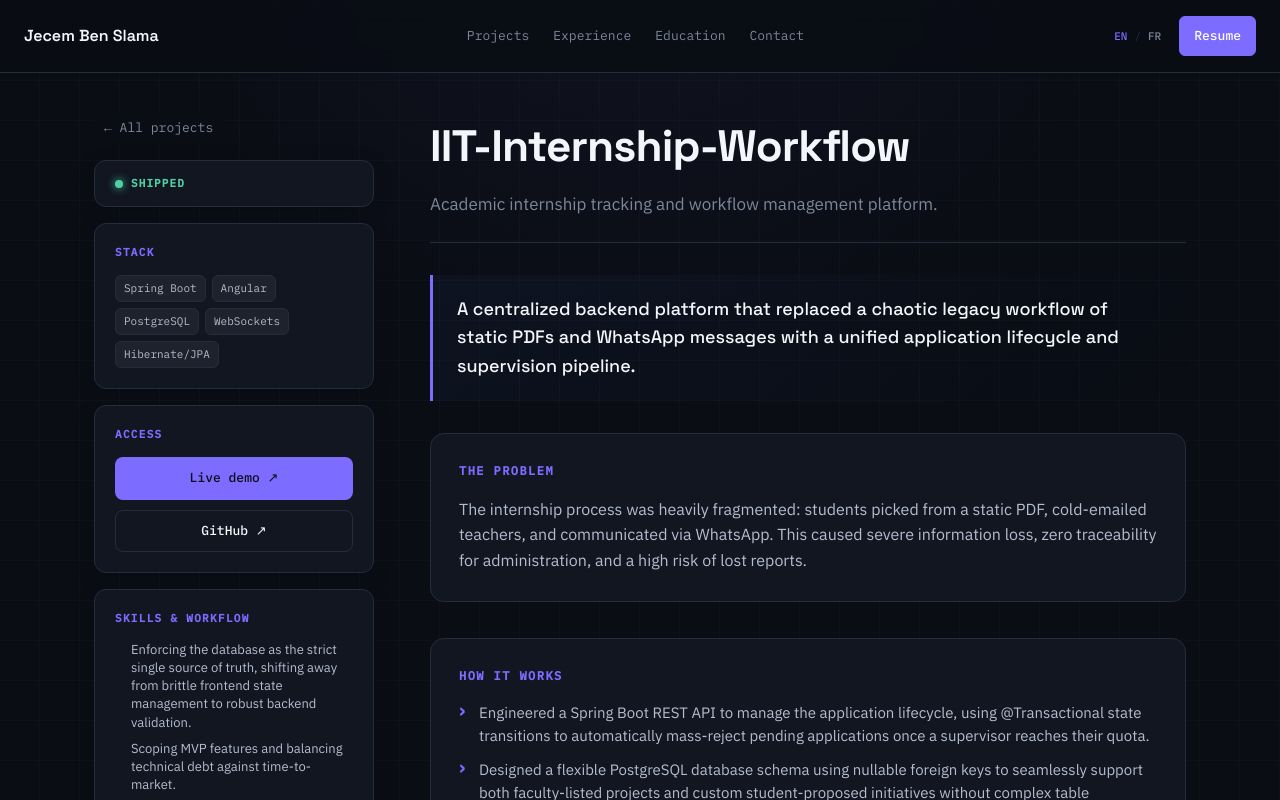
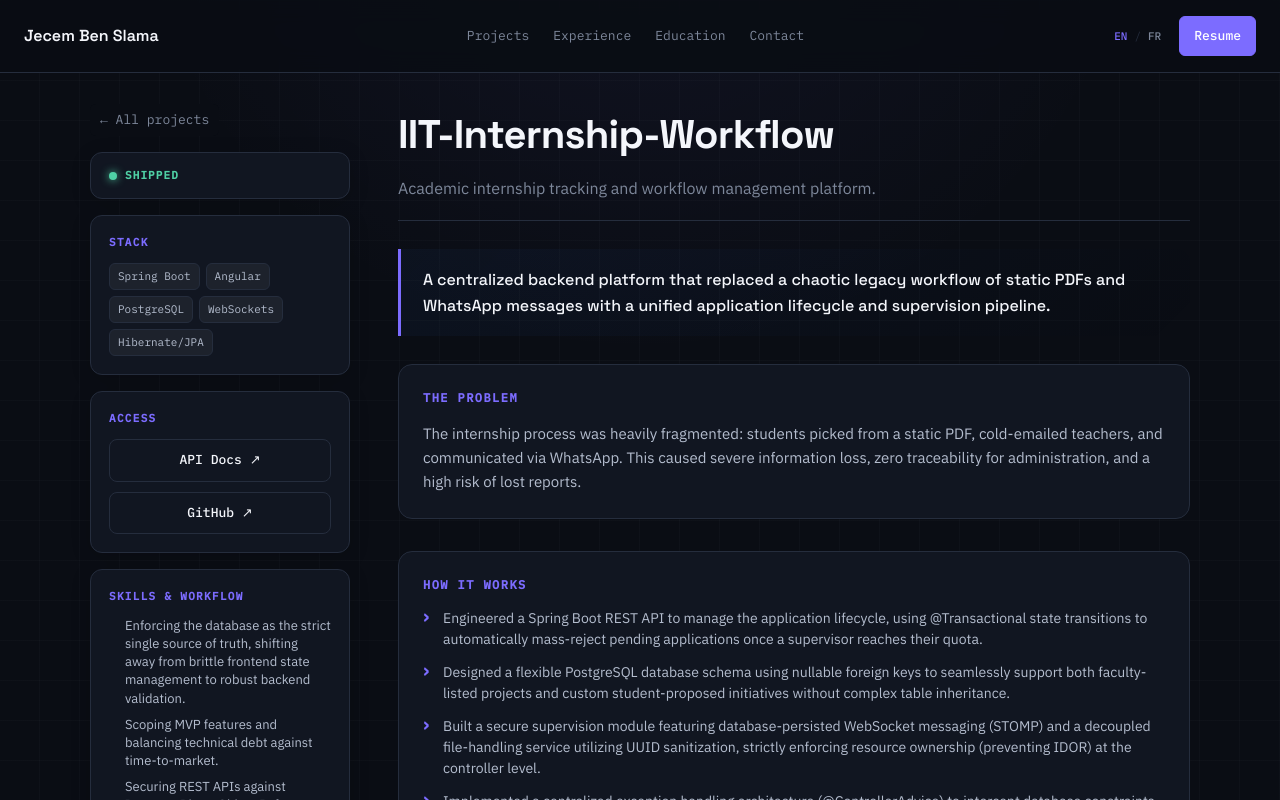
Before and after one commit to jecem-ben-slama/portfoliov2, an Angular app: page /projects/IIT-Internship-Workflow in a window 1280 px wide. Built offline with nearby package versions, Linux system fonts and the light colour scheme.

Commit message:
enhance project detail page with API documentation link and improve layout styles

```diff
--- a/src/app/core/data/projects.data.ts
+++ b/src/app/core/data/projects.data.ts
@@ -440,8 +440,10 @@ export const PROJECTS: Project[] = [
       'WebSockets',
       'Hibernate/JPA',
     ],
-    demoUrl: 'https://loom.com/share/your-2-min-demo-video-link',
+    demoUrl: '',
     releaseUrl: '',
+    apiUrl:
+      'https://iit-851148.docs.buildwithfern.com/internship-manager/introduction',
     githubUrl: 'https://github.com/jecem-ben-slama/applyflow',
     image: 'assets/applyflow/logo.svg',
     screenshots: [
--- a/src/app/core/i18n/en.ts
+++ b/src/app/core/i18n/en.ts
@@ -42,6 +42,7 @@ export const en = {
     launchDemo: 'Launch Emulator',
     closeDemo: 'Close Emulator',
     github: 'GitHub',
+    apiDocs: 'API Docs',
     access: 'Access',
     stack: 'Stack',
     problem: 'The problem',
--- a/src/app/core/i18n/fr.ts
+++ b/src/app/core/i18n/fr.ts
@@ -42,6 +42,7 @@ export const fr = {
     launchDemo: "Lancer l'émulateur",
     closeDemo: "Fermer l'émulateur",
     github: 'GitHub',
+    apiDocs: 'Docs API',
     access: 'Accès',
     stack: 'Technologies',
     problem: 'Le problème',
--- a/src/app/core/models/project.model.ts
+++ b/src/app/core/models/project.model.ts
@@ -35,6 +35,7 @@ export interface Project {
   releaseUrl?: string;
   appetizeUrl?: string;
   githubUrl?: string;
+  apiUrl?: string;
   image?: string;
   screenshots?: ProjectScreenshot[];
 
--- a/src/app/features/projects/project-detail/project-detail.component.html
+++ b/src/app/features/projects/project-detail/project-detail.component.html
@@ -33,7 +33,7 @@
           </div>
 
           <div class="sidebar-card links-card"
-            *ngIf="project.demoUrl || project.releaseUrl || project.appetizeUrl || project.githubUrl">
+            *ngIf="project.demoUrl || project.releaseUrl || project.appetizeUrl || project.githubUrl || project.apiUrl">
 
             <h3 class="side-heading">{{ i18n.t('projects.access') }}</h3>
 
@@ -53,6 +53,10 @@
                 ? i18n.t('projects.closeDemo')
                 : i18n.t('projects.launchDemo') }}
               </button>
+
+              <a *ngIf="project.apiUrl" [href]="project.apiUrl" target="_blank" rel="noopener" class="btn">
+                {{ i18n.t('projects.apiDocs') || 'API Docs' }} &nearr;
+              </a>
 
               <a *ngIf="project.githubUrl" [href]="project.githubUrl" target="_blank" rel="noopener" class="btn">
                 {{ i18n.t('projects.github') }} &nearr;
--- a/src/app/features/projects/project-detail/project-detail.component.scss
+++ b/src/app/features/projects/project-detail/project-detail.component.scss
@@ -1,5 +1,5 @@
 /* ==========================================================
-   GLOBAL RESET (fixes mobile edge-overflow bug)
+   GLOBAL RESET & LAYOUT FIXES
    ========================================================== */
 
 *,
@@ -10,41 +10,36 @@
 
 body {
   overflow-x: hidden;
+  width: 100%;
 }
 
 .detail-page {
   max-width: 1140px;
   width: 100%;
   margin: 0 auto;
-  padding: 48px 24px 120px;
+  padding: 40px 20px 100px;
+  box-sizing: border-box;
 }
 
 /* ---------- Split layout ---------- */
 
 .split {
   display: grid;
-  grid-template-columns: 280px 1fr;
-  column-gap: 56px;
+  grid-template-columns: 260px 1fr;
+  column-gap: 48px;
   align-items: start;
+  min-width: 0;
 }
 
-/*
- * Back button + sidebar stay together.
- *
- * Navbar height = 64px.
- * 16px extra spacing gives us:
- * 64px navbar + 16px gap = 80px.
- */
 .left-column {
   position: sticky;
   top: 80px;
   align-self: start;
-
   display: flex;
   flex-direction: column;
   gap: 16px;
-
   z-index: 20;
+  min-width: 0;
 }
 
 /* ---------- Back link ---------- */
@@ -53,31 +48,20 @@ body {
   display: inline-flex;
   align-items: center;
   gap: 8px;
-
   width: max-content;
-
+  max-width: 100%;
   font-family: 'IBM Plex Mono', monospace;
   font-size: 13px;
-
   color: var(--muted);
   text-decoration: none;
-
   margin: 0;
-
-  transition:
-    color 0.2s ease,
-    transform 0.2s ease;
-
-  /*
-   * The background is useful because the navbar/content
-   * can scroll behind the sticky column.
-   */
+  transition: color 0.2s ease, transform 0.2s ease;
   background: var(--ink, rgba(10, 10, 10, 0.88));
   backdrop-filter: blur(8px);
   -webkit-backdrop-filter: blur(8px);
-
   padding: 6px 10px;
   border-radius: 6px;
+  overflow-wrap: break-word;
 }
 
 .back-link:hover {
@@ -91,31 +75,21 @@ body {
   display: flex;
   flex-direction: column;
   gap: 16px;
+  min-width: 0;
 }
 
-/* ---------- Sidebar cards ---------- */
-
 .sidebar-card {
-  background: var(
-    --ink-raised,
-    rgba(255, 255, 255, 0.02)
-  );
-
-  border: 1px solid var(
-    --line,
-    rgba(255, 255, 255, 0.08)
-  );
-
+  background: var(--ink-raised, rgba(255, 255, 255, 0.02));
+  border: 1px solid var(--line, rgba(255, 255, 255, 0.08));
   border-radius: 12px;
-
-  padding: 20px;
-
+  padding: 18px;
   box-shadow: 0 4px 20px rgba(0, 0, 0, 0.15);
+  overflow-wrap: break-word;
+  word-break: break-word;
 }
 
 .status-card {
-  padding: 14px 20px;
-
+  padding: 14px 18px;
   display: flex;
   align-items: center;
 }
@@ -124,40 +98,24 @@ body {
   display: inline-flex;
   align-items: center;
   gap: 8px;
-
   font-family: 'IBM Plex Mono', monospace;
   font-size: 11px;
-
   letter-spacing: 0.1em;
   text-transform: uppercase;
-
   font-weight: 600;
 }
 
 .status-dot {
   width: 8px;
   height: 8px;
-
   border-radius: 50%;
-
   background: currentColor;
-
   box-shadow: 0 0 8px currentColor;
 }
 
-.status.active {
-  color: var(--state, #10B981);
-}
-
-.status.progress {
-  color: var(--signal, #3B82F6);
-}
-
-.status.draft {
-  color: var(--muted, #6B7280);
-}
-
-/* ---------- Sidebar links ---------- */
+.status.active { color: var(--state, #10B981); }
+.status.progress { color: var(--signal, #3B82F6); }
+.status.draft { color: var(--muted, #6B7280); }
 
 .links {
   display: flex;
@@ -170,25 +128,17 @@ body {
   display: flex;
   justify-content: center;
   align-items: center;
-
   width: 100%;
-
   text-align: center;
-
   padding: 10px 16px;
-
   border-radius: 8px;
-
   font-size: 13px;
   font-family: 'IBM Plex Mono', monospace;
-
   text-decoration: none;
   font-weight: 500;
-
-  transition:
-    background 0.2s,
-    transform 0.1s,
-    border-color 0.2s;
+  transition: background 0.2s, transform 0.1s, border-color 0.2s;
+  overflow-wrap: break-word;
+  word-break: break-word;
 }
 
 .links .btn.primary {
@@ -204,9 +154,7 @@ body {
 .links .btn.secondary,
 .links .btn:not(.primary) {
   background: transparent;
-
   border: 1px solid var(--line);
-
   color: var(--paper, #fff);
 }
 
@@ -216,23 +164,14 @@ body {
   color: var(--signal);
 }
 
-/* ---------- Sidebar headings ---------- */
-
 .side-heading {
   font-family: 'IBM Plex Mono', monospace;
-
   font-size: 11px;
-
   letter-spacing: 0.12em;
-
   text-transform: uppercase;
-
   color: var(--signal);
-
-  margin: 0 0 14px 0;
+  margin: 0 0 12px 0;
 }
-
-/* ---------- Tags ---------- */
 
 .tags {
   display: flex;
@@ -242,122 +181,86 @@ body {
 
 .tag {
   font-family: 'IBM Plex Mono', monospace;
-
   font-size: 11px;
-
   padding: 4px 8px;
-
   background: rgba(255, 255, 255, 0.05);
-
   border: 1px solid var(--line);
-
   border-radius: 6px;
-
   color: var(--paper-dim, #ccc);
+  overflow-wrap: break-word;
 }
-
-/* ---------- Sidebar list ---------- */
 
 .sidebar-list {
   margin: 0;
-
   padding-left: 16px;
-
   font-size: 13px;
-
   color: var(--paper-dim);
-
   display: flex;
   flex-direction: column;
-
   gap: 8px;
 }
 
 .sidebar-list li {
   line-height: 1.4;
+  overflow-wrap: break-word;
+  word-break: break-word;
 }
 
-/* ---------- Practices visibility ---------- */
-
-.desktop-practices {
-  display: block;
-}
-
-.mobile-practices {
-  display: none;
-}
+.desktop-practices { display: block; }
+.mobile-practices { display: none; }
 
 /* ---------- Main content ---------- */
 
 .main {
   display: flex;
   flex-direction: column;
-  gap: 32px;
-  min-width: 0; /* prevents grid/flex children from forcing overflow */
+  gap: 28px;
+  min-width: 0;
 }
 
 .main-header {
   border-bottom: 1px solid var(--line);
-  padding-bottom: 24px;
+  padding-bottom: 20px;
+  min-width: 0;
 }
 
 .main h1 {
-  font-size: clamp(32px, 4vw, 44px);
-
+  font-size: clamp(24px, 3.5vw, 40px);
   font-weight: 700;
-
   letter-spacing: -0.02em;
-
-  margin: 0 0 12px 0;
-
+  margin: 0 0 10px 0;
   color: var(--paper);
-
   overflow-wrap: break-word;
   word-break: break-word;
 }
 
 .tagline {
   color: var(--muted);
-
-  font-size: 17px;
-
+  font-size: 16px;
   line-height: 1.5;
-
   margin: 0;
-
   overflow-wrap: break-word;
+  word-break: break-word;
 }
 
 /* ---------- Hook ---------- */
 
 .hook-card {
-  background:
-    linear-gradient(
-      135deg,
-      rgba(59, 130, 246, 0.05),
-      transparent
-    );
-
+  background: linear-gradient(135deg, rgba(59, 130, 246, 0.05), transparent);
   border-left: 3px solid var(--signal);
-
   border-radius: 0 12px 12px 0;
-
-  padding: 20px 24px;
+  padding: 18px 22px;
+  min-width: 0;
+  overflow: hidden;
 }
 
 .hook {
   font-family: 'Space Grotesk', sans-serif;
-
-  font-size: 18px;
-
+  font-size: 16px;
   font-weight: 500;
-
   line-height: 1.6;
-
   color: var(--paper);
-
   margin: 0;
-
   overflow-wrap: break-word;
   word-break: break-word;
 }
@@ -366,29 +269,19 @@ body {
 
 .emulator-wrapper {
   display: flex;
-
   justify-content: center;
-
   background: var(--ink-raised);
-
   border: 1px solid var(--line);
-
   border-radius: 16px;
-
-  padding: 24px;
-
-  margin: 8px 0;
-
-  overflow-x: auto; /* lets the fixed-width iframe scroll instead of blowing out the page */
+  padding: 20px;
+  margin: 6px 0;
+  overflow-x: auto;
 }
 
 .emulator-container {
   border-radius: 12px;
-
   overflow: hidden;
-
   box-shadow: 0 20px 40px rgba(0, 0, 0, 0.4);
-
   flex-shrink: 0;
 }
 
@@ -396,105 +289,77 @@ body {
 
 .content-sections {
   display: flex;
-
   flex-direction: column;
-
-  gap: 36px;
+  gap: 32px;
+  min-width: 0;
 }
 
 .block {
-  background:
-    var(
-      --ink-raised,
-      rgba(255, 255, 255, 0.01)
-    );
-
-  border: 1px solid
-    var(
-      --line,
-      rgba(255, 255, 255, 0.05)
-    );
-
+  background: var(--ink-raised, rgba(255, 255, 255, 0.01));
+  border: 1px solid var(--line, rgba(255, 255, 255, 0.05));
   border-radius: 14px;
-
-  padding: 28px;
+  padding: 24px;
+  min-width: 0;
+  overflow-wrap: break-word;
+  word-break: break-word;
 }
 
 .block h3 {
   font-family: 'IBM Plex Mono', monospace;
-
   font-size: 12px;
-
   letter-spacing: 0.12em;
-
   text-transform: uppercase;
-
   color: var(--signal);
-
-  margin: 0 0 16px 0;
-
+  margin: 0 0 14px 0;
   display: flex;
-
   align-items: center;
-
   gap: 8px;
 }
 
 .block p {
   margin: 0;
-
-  font-size: 16px;
-
+  font-size: 15px;
   line-height: 1.6;
-
   color: var(--paper-dim, #d1d5db);
-
   overflow-wrap: break-word;
+  word-break: break-word;
 }
 
 /* ---------- Styled lists ---------- */
 
 .styled-list {
   margin: 0;
-
   padding-left: 0;
-
   list-style: none;
-
   display: flex;
-
   flex-direction: column;
-
   gap: 12px;
 }
 
 .styled-list li {
   position: relative;
+  padding-left: 20px;
+  font-size: 14px;
+  line-height: 1.5;
+  color: var(--paper-dim);
+  overflow-wrap: break-word;
+  word-break: break-word;
+}
 
-  padding-left: 20px;
-
-  font-size: 15px;
-
-  line-height: 1.5;
-
-  color: var(--paper-dim);
-
+.styled-list li span {
   overflow-wrap: break-word;
+  word-break: break-word;
+  display: inline-block;
+  max-width: 100%;
 }
 
 .styled-list li::before {
   content: "›";
-
   position: absolute;
-
   left: 0;
-
   color: var(--signal);
-
   font-weight: bold;
-
   font-size: 18px;
-
   line-height: 1;
 }
 
@@ -502,36 +367,28 @@ body {
 
 .proud-list {
   margin: 0;
-
   padding: 0;
-
   list-style: none;
-
   display: flex;
-
   flex-direction: column;
-
-  gap: 16px;
+  gap: 14px;
 }
 
 .proud-list li {
   background: rgba(255, 255, 255, 0.02);
-
   border: 1px solid var(--line);
-
   border-radius: 8px;
-
-  padding: 16px;
+  padding: 14px;
+  overflow-wrap: break-word;
+  word-break: break-word;
 }
 
 .proud-title {
-  font-size: 15px;
-
+  font-size: 14px;
   color: var(--paper);
-
-  margin-bottom: 6px;
-
+  margin-bottom: 4px;
   overflow-wrap: break-word;
+  word-break: break-word;
 }
 
 .proud-title b {
@@ -539,71 +396,53 @@ body {
 }
 
 .proud-detail {
-  font-size: 14px;
-
+  font-size: 13.5px;
   color: var(--muted);
-
   line-height: 1.5;
-
   overflow-wrap: break-word;
+  word-break: break-word;
 }
 
 /* ---------- Gallery ---------- */
 
 .gallery-heading {
   font-family: 'IBM Plex Mono', monospace;
-
   font-size: 12px;
-
   letter-spacing: 0.12em;
-
   text-transform: uppercase;
-
   color: var(--signal);
-
-  margin: 0 0 16px 0;
+  margin: 0 0 14px 0;
 }
 
 .gallery {
   display: grid;
-
-  grid-template-columns:
-    repeat(auto-fit, minmax(160px, 1fr));
-
+  grid-template-columns: repeat(auto-fit, minmax(150px, 1fr));
   gap: 12px;
-
   max-width: 720px;
+  width: 100%;
 }
 
 .gallery figure {
   margin: 0;
-
   display: flex;
   flex-direction: column;
+  min-width: 0;
 }
 
 .img-container {
   border-radius: 10px;
-
   overflow: hidden;
-
   border: 1px solid var(--line);
-
   background: var(--ink-raised);
-
   aspect-ratio: 4 / 3;
-
   cursor: zoom-in;
 }
 
 .gallery img {
   width: 100%;
   height: 100%;
-
   object-fit: cover;
-
   display: block;
-
   transition: transform 0.3s ease;
 }
 
@@ -612,181 +451,102 @@ body {
 }
 
 .gallery figcaption {
-  font-size: 11.5px;
-
+  font-size: 11px;
   color: var(--muted);
-
   margin-top: 6px;
-
   font-family: 'IBM Plex Mono', monospace;
-
   overflow-wrap: break-word;
 }
 
 .img-placeholder {
   width: 100%;
   height: 100%;
-
   background: var(--ink-raised);
-
   display: flex;
-
   align-items: center;
   justify-content: center;
-
   text-align: center;
-
   padding: 12px;
-
   font-family: 'IBM Plex Mono', monospace;
-
   font-size: 11px;
-
   color: var(--muted);
+  overflow-wrap: break-word;
 }
 
 /* ---------- Lightbox ---------- */
 
 .lightbox {
   position: fixed;
-
   inset: 0;
-
   background: rgba(0, 0, 0, 0.85);
-
   display: flex;
-
   flex-direction: column;
-
   align-items: center;
   justify-content: center;
-
   gap: 16px;
-
   z-index: 1000;
-
-  padding: 40px 24px;
-
+  padding: 40px 20px;
   cursor: zoom-out;
 }
 
 .lightbox img {
   max-width: min(90vw, 900px);
-
   max-height: 80vh;
-
   border-radius: 8px;
-
-  box-shadow:
-    0 20px 60px rgba(0, 0, 0, 0.5);
-
+  box-shadow: 0 20px 60px rgba(0, 0, 0, 0.5);
   cursor: default;
 }
 
 .lightbox figcaption {
   color: var(--paper-dim, #ddd);
-
   font-family: 'IBM Plex Mono', monospace;
-
   font-size: 13px;
-
   text-align: center;
-
   overflow-wrap: break-word;
 }
 
 .lightbox-close {
   position: absolute;
-
   top: 24px;
   right: 24px;
-
   background: none;
-
   border: 1px solid var(--line);
-
   color: var(--paper, #fff);
-
   width: 36px;
   height: 36px;
-
   border-radius: 50%;
-
   font-size: 16px;
-
   cursor: pointer;
-
   display: flex;
-
   align-items: center;
   justify-content: center;
 }
 
 .lightbox-close:hover {
   border-color: var(--signal);
-
   color: var(--signal);
 }
 
-/* ---------- Not found ---------- */
-
-.not-found {
-  text-align: center;
-
-  padding: 120px 24px;
-
-  display: flex;
-
-  flex-direction: column;
-
-  align-items: center;
-
-  gap: 20px;
-}
-
-.not-found p {
-  font-size: 18px;
-
-  color: var(--muted);
-}
-
-.not-found .btn {
-  padding: 10px 20px;
-
-  background: var(--ink-raised);
-
-  border: 1px solid var(--line);
-
-  color: var(--paper);
-
-  border-radius: 8px;
-
-  text-decoration: none;
-
-  font-family: 'IBM Plex Mono', monospace;
-}
-
 /* ==========================================================
-   MOBILE
+   MOBILE BREAKPOINTS
    ========================================================== */
 
 @media (max-width: 900px) {
-
   .split {
     display: flex;
     flex-direction: column;
-    row-gap: 24px;
+    row-gap: 20px;
+    width: 100%;
+    min-width: 0;
   }
 
-  /*
-   * Disable sticky behavior completely on mobile.
-   */
   .left-column {
     position: static;
     display: flex;
     flex-direction: column;
-    gap: 16px;
+    gap: 12px;
     width: 100%;
+    min-width: 0;
     z-index: auto;
   }
 
@@ -800,29 +560,41 @@ body {
 
   .sidebar {
     position: static;
+    width: 100%;
+    min-width: 0;
   }
 
-  .desktop-practices {
-    display: none;
-  }
-
-  .mobile-practices {
-    display: block;
-  }
+  .desktop-practices { display: none; }
+  .mobile-practices { display: block; }
 }
 
 @media (max-width: 600px) {
-
   .detail-page {
-    padding: 24px 16px 80px;
+    padding: 16px 12px 60px;
   }
 
   .block {
-    padding: 20px;
+    padding: 16px;
+  }
+
+  .hook-card {
+    padding: 14px 16px;
+  }
+
+  .main h1 {
+    font-size: 22px;
+    line-height: 1.25;
+  }
+
+  .tagline {
+    font-size: 14px;
+  }
+
+  .hook {
+    font-size: 14.5px;
   }
 
   .gallery {
-    grid-template-columns:
-      repeat(auto-fit, minmax(130px, 1fr));
+    grid-template-columns: repeat(auto-fit, minmax(120px, 1fr));
   }
 }
```
Also changed, not shown: src/app/app.component.ts (+26 -3 lines), src/app/app.config.ts (+7 -3 lines).
